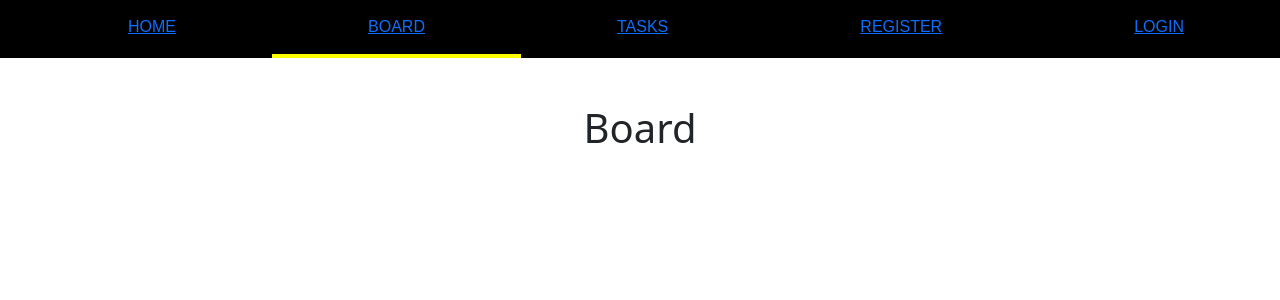
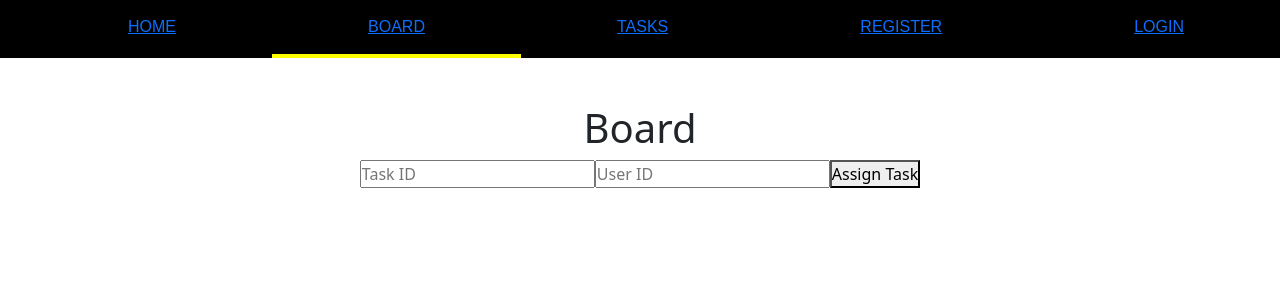
Before and after one commit to karol199393/TrelloFrontEndReact, a React (Create React App) app: page /board in a window 1280 px wide. Shown: the top 300 px of the page. Built offline with nearby package versions, Linux system fonts and the light colour scheme.

Commit message:
add tasktouser

```diff
--- a/src/components/board.js
+++ b/src/components/board.js
@@ -1,9 +1,32 @@
-import React from "react";
+import React, { useState } from "react";
 
 const Board = () => {
+    const [taskId, setTaskId] = useState("");
+    const [userId, setUserId] = useState("");
+
+    const assignTaskToUser = async (taskId, userId) => {
+        const response = await fetch(`http://localhost:8080/api/v1/tasks/${taskId}/assign/${userId}`, {
+            method: "POST",
+        });
+
+        if (response.ok) {
+            const task = await response.json();
+            console.log(task);
+        } else {
+            console.log("Failed to assign task");
+        }
+    };
+
+    const handleButtonClick = async () => {
+        await assignTaskToUser(taskId, userId);
+    };
+
     return (
         <div>
             <h1>Board</h1>
+            <input type="text" value={taskId} onChange={e => setTaskId(e.target.value)} placeholder="Task ID" />
+            <input type="text" value={userId} onChange={e => setUserId(e.target.value)} placeholder="User ID" />
+            <button onClick={handleButtonClick}>Assign Task</button>
         </div>
     );
 };
```
